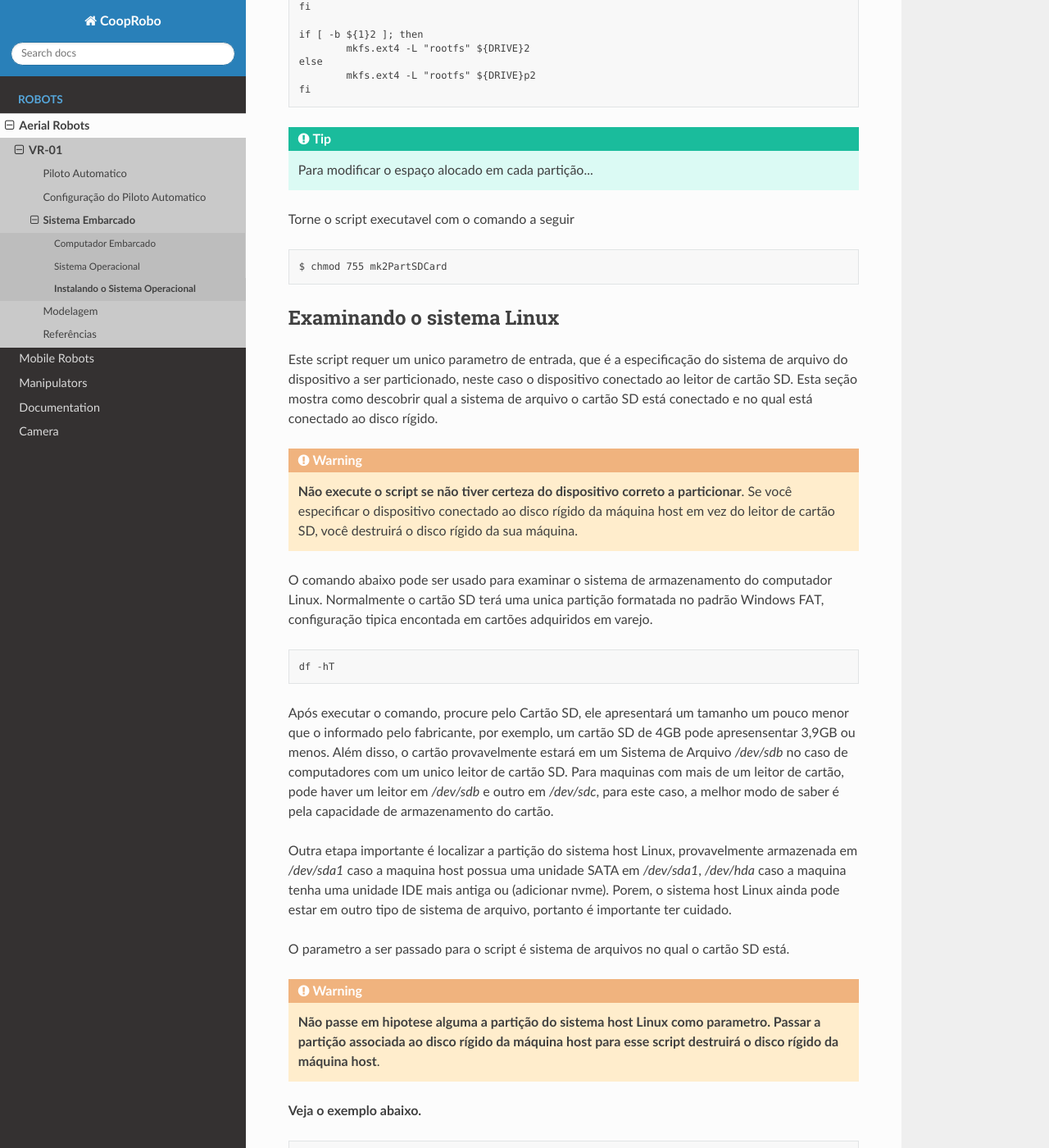
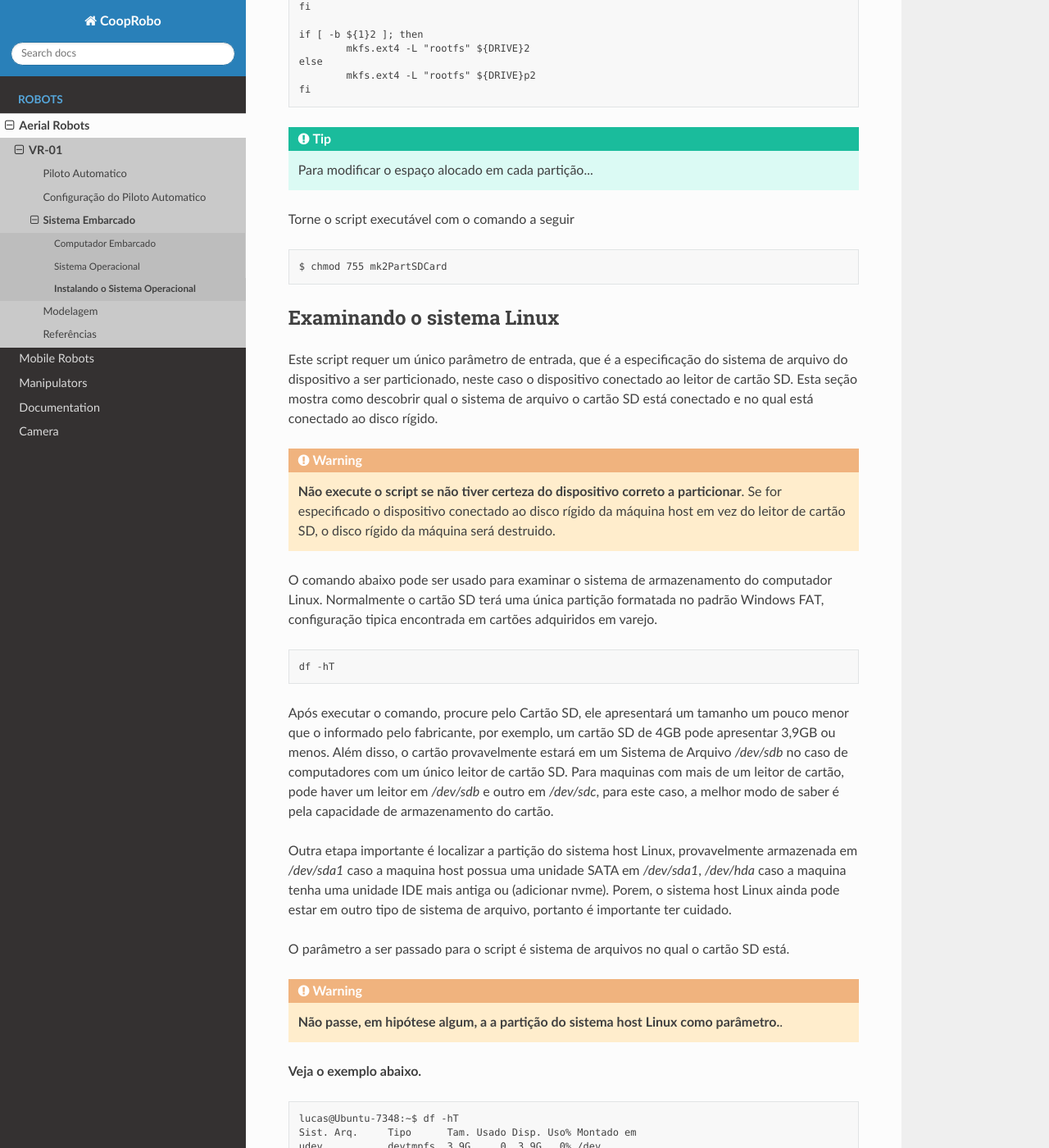
Before and after one commit to aerolab-unb/Aerial-pt, a Sphinx documentation site: the page built from docs/source/aerial/vr01/embedded_system/SD_card.rst, in a window 1280 px wide and 1400 px high, scrolled down 956 px. Shown: the whole window at 82% size. Built offline with Sphinx 7.4.7 and the Read the Docs theme 2.0.0, drawn with Linux system fonts in a browser that asks for light colours; pages that are not in the unit, such as notebooks, are missing from menus; some of the changed text lies outside the part shown.

Commit message:
Update SD_card.rst

```diff
--- a/docs/source/aerial/vr01/embedded_system/SD_card.rst
+++ b/docs/source/aerial/vr01/embedded_system/SD_card.rst
@@ -54,7 +53,7 @@
 .. Descobrir como modificar o espaço alocado
    Dica: "Essa divisão pode ser modificada alterando-se os valores logo abaixo de "sfdisk" no script."
 
-Torne o script executavel com o comando a seguir
+Torne o script executável com o comando a seguir
 
 ::
 
@@ -63,28 +62,27 @@
 Examinando o sistema Linux
 ~~~~~~~~~~~~~~~~~~~~~~~~~~
 
-Este script requer um unico parametro de entrada, que é a especificação do sistema de arquivo do dispositivo a ser particionado, neste caso o dispositivo conectado ao leitor de cartão SD. Esta seção mostra como descobrir qual a sistema de arquivo o cartão SD está conectado e no qual está conectado ao disco rígido.
+Este script requer um único parâmetro de entrada, que é a especificação do sistema de arquivo do dispositivo a ser particionado, neste caso o dispositivo conectado ao leitor de cartão SD. Esta seção mostra como descobrir qual o sistema de arquivo o cartão SD está conectado e no qual está conectado ao disco rígido.
 
 .. Warning::
-   **Não execute o script se não tiver certeza do dispositivo correto a particionar**. Se você especificar o dispositivo conectado ao disco rígido da máquina host em vez do leitor de cartão SD, você destruirá o disco rígido da sua máquina.
+   **Não execute o script se não tiver certeza do dispositivo correto a particionar**. Se for especificado o dispositivo conectado ao disco rígido da máquina host em vez do leitor de cartão SD, o disco rígido da máquina será destruido.
 
-O comando abaixo pode ser usado para examinar o sistema de armazenamento do computador Linux. Normalmente o cartão SD terá uma unica partição formatada no padrão Windows FAT, configuração tipica encontada em cartões adquiridos em varejo.
+O comando abaixo pode ser usado para examinar o sistema de armazenamento do computador Linux. Normalmente o cartão SD terá uma única partição formatada no padrão Windows FAT, configuração tipica encontrada em cartões adquiridos em varejo.
 
 ::
 
 	df -hT
 
-Após executar o comando, procure pelo Cartão SD, ele apresentará um tamanho um pouco menor que o informado pelo fabricante, por exemplo, um cartão SD de 4GB pode apresensentar 3,9GB ou menos.
-Além disso, o cartão provavelmente estará em um Sistema de Arquivo */dev/sdb* no caso de computadores com um unico leitor de cartão SD. Para maquinas com mais de um leitor de cartão, pode haver um leitor em */dev/sdb* e outro em */dev/sdc*, para este caso, a melhor modo de saber é pela capacidade de armazenamento do cartão.
+Após executar o comando, procure pelo Cartão SD, ele apresentará um tamanho um pouco menor que o informado pelo fabricante, por exemplo, um cartão SD de 4GB pode apresentar 3,9GB ou menos. Além disso, o cartão provavelmente estará em um Sistema de Arquivo */dev/sdb* no caso de computadores com um único leitor de cartão SD. Para maquinas com mais de um leitor de cartão, pode haver um leitor em */dev/sdb* e outro em */dev/sdc*, para este caso, a melhor modo de saber é pela capacidade de armazenamento do cartão.
 
 Outra etapa importante é localizar a partição do sistema host Linux, provavelmente armazenada em */dev/sda1* caso a maquina host possua uma unidade SATA em */dev/sda1*, */dev/hda* caso a maquina tenha uma unidade IDE mais antiga ou (adicionar nvme). Porem, o sistema host Linux ainda pode estar em outro tipo de sistema de arquivo, portanto é importante ter cuidado.
 
 .. adicionar nvme tambem
 
-O parametro a ser passado para o script é sistema de arquivos no qual o cartão SD está.
+O parâmetro a ser passado para o script é sistema de arquivos no qual o cartão SD está.
 
 .. Warning::
-   **Não passe em hipotese alguma a partição do sistema host Linux como parametro. Passar a partição associada ao disco rígido da máquina host para esse script destruirá o disco rígido da máquina host**.
+   **Não passe, em hipótese algum, a a partição do sistema host Linux como parâmetro.**.
 
 **Veja o exemplo abaixo.**
 
@@ -100,21 +98,22 @@
 	tmpfs          tmpfs     789M   16K  789M   1% /run/user/121
 	**/dev/sdb1      vfat      954M   48K  954M   1% /media/lucas/DSC_DISK**
 
-O cartão utilizado para o exemplo possui 1GB com uma partição única formatada em Windows padrão FAT. Como pode ser visto, o resultado do comando ``df -hT`` no sistema Linux diz que há um cartão SD conectado ao dispositivo */dev/sdb*. Portanto, o parametro a ser passado para o script é */dev/sdb*. Além disso, podemos verificar que a partição do sistema host Linux está em */dev/sda1*. Isso indica que a máquina host possui uma unidade SATA em */dev/sda*.
+O cartão utilizado para o exemplo possui 1GB com uma partição única formatada em Windows padrão FAT. Como pode ser visto, o resultado do comando ``df -hT`` no sistema Linux diz que há um cartão SD conectado ao dispositivo */dev/sdb*. Portanto, o parâmetro a ser passado para o script é */dev/sdb*. Além disso, podemos verificar que a partição do sistema host Linux está em */dev/sda1*. Isso indica que a máquina host possui uma unidade SATA em */dev/sda*.
 
 
 Executando o script
 ~~~~~~~~~~~~~~~~~~~
 
-Após verificar o dispositivo correto a ser particionado, é necessario desmontar qualquer diretorio do dispositivo. Para isso utilize o comando ``$	umount`` especificando o dispositivo.
 
-No exemplo acima, o diretorio */media/lucas/DSC_DISK* está montado em */dev/sdb1*, portanto para desmonta-lo é necessario executar o seguinte comando:
+Após verificar o dispositivo correto a ser particionado, é necessário desmontar qualquer diretório do dispositivo. Para isso utilize o comando ``$	umount`` especificando o dispositivo.
+
+No exemplo acima, o diretório */media/lucas/DSC_DISK* está montado em */dev/sdb1*, portanto para desmonta-lo é necessário executar o seguinte comando:
 
 ::
 
 	$ umount /dev/sdb1
 
-O script deve ser executado com permissão de super usuario especificando o leitor de cartão SD. No ubuntu, isso é feito acrescentando ``sudo`` antes do comando. No caso do exemplo apresentado, o comando a ser realizado é:
+O script deve ser executado com permissão de super usuário especificando o leitor de cartão SD. No ubuntu, isso é feito acrescentando ``sudo`` antes do comando. No caso do exemplo apresentado, o comando a ser realizado é:
 
 ::
 
```
Also changed, not shown: other parts of docs/source/aerial/vr01/embedded_system/SD_card.rst (+2 -3 lines).
